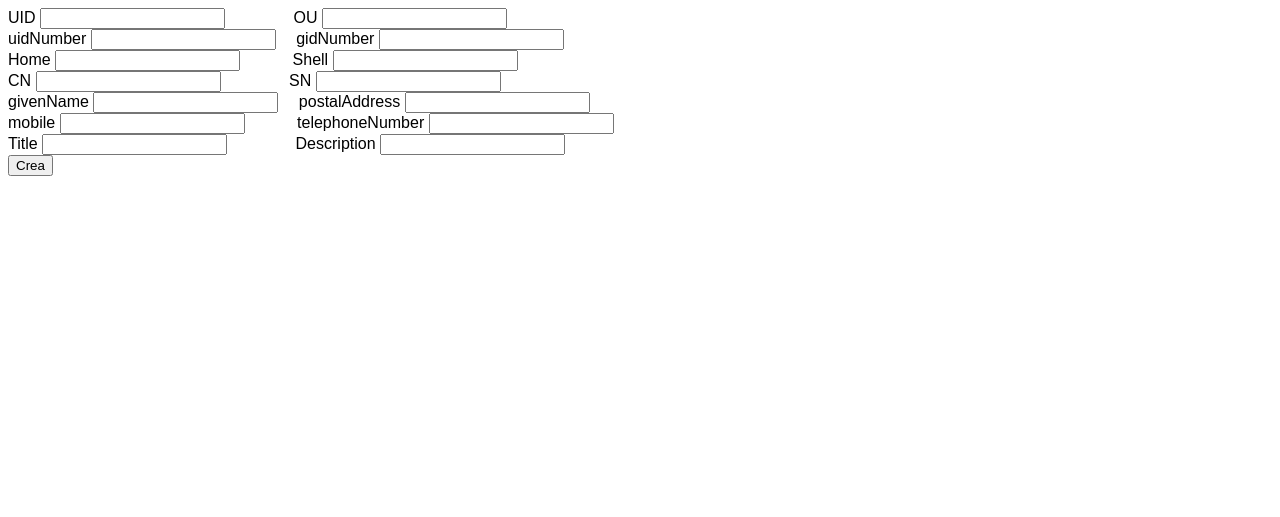
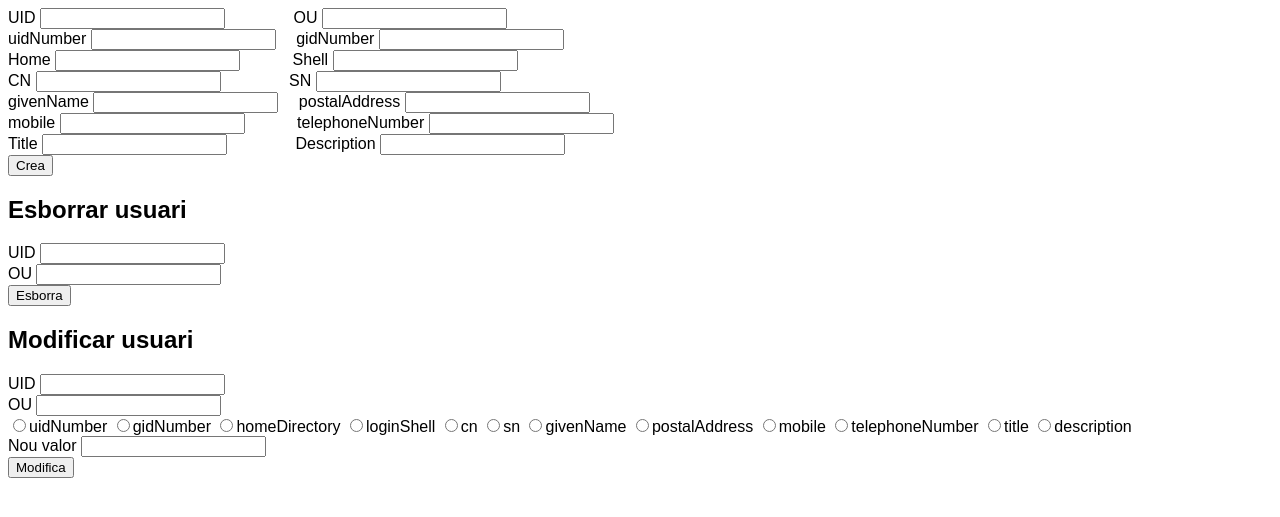
Before and after one commit to ferrytiuu/daw2_m08uf23_projecte_sousa_ferran, a PHP site: page /menu.php in a window 1280 px wide. Shown: the part 238-755 px from the top of the page. Run offline with PHP 8.4, Linux system fonts and the light colour scheme.

Commit message:
Versió final

```diff
--- a/menu.php
+++ b/menu.php
@@ -58,5 +58,37 @@ body {
         <input type="submit" value="Crea">
     </form>
 
+    <h2>Esborrar usuari</h2>
+	<form action="esborrarUsuaris.php" method="POST">
+		<label for="uid">UID</label>
+        <input type="text" id="uid" name="uid"><br>
+        <label for="ou">OU</label>
+        <input type="text" id="ou" name="ou"><br>
+        <input type="submit" value="Esborra">
+    </form>
+
+    <h2>Modificar usuari</h2>
+	<form action="modificarUsuari.php" method="POST">
+		<label for="uid">UID</label>
+        <input type="text" id="uid" name="uid"><br>
+        <label for="ou">OU</label>
+        <input type="text" id="ou" name="ou"><br>
+        <input type="radio" name="radio" value="uidNumber" /><label for="uidNumber">uidNumber</label>
+        <input type="radio" name="radio" value="gidNumber" /><label for="gidNumber">gidNumber</label>
+        <input type="radio" name="radio" value="homeDirectory" /><label for="homeDirectory">homeDirectory</label>
+        <input type="radio" name="radio" value="loginShell" /><label for="loginShell">loginShell</label>
+        <input type="radio" name="radio" value="cn" /><label for="cn">cn</label>
+        <input type="radio" name="radio" value="sn" /><label for="sn">sn</label>
+        <input type="radio" name="radio" value="givenName" /><label for="givenName">givenName</label>
+        <input type="radio" name="radio" value="postalAddress" /><label for="postalAddress">postalAddress</label>
+        <input type="radio" name="radio" value="mobile" /><label for="mobile">mobile</label>
+        <input type="radio" name="radio" value="telephoneNumber" /><label for="telephoneNumber">telephoneNumber</label>
+        <input type="radio" name="radio" value="title" /><label for="title">title</label>
+        <input type="radio" name="radio" value="description" /><label for="description">description</label><br>
+        <label for="nouValor">Nou valor</label>
+        <input type="text" id="nouValor" name="nouValor"><br>
+        <input type="submit" value="Modifica">
+    </form>
+
 </body>
 </html>
```
Also changed, not shown: afegirUsuaris.php (+6 -2 lines), esborrarUsuaris.php (added, +33 -0 lines), modificarUsuari.php (added, +36 -0 lines), 1 other file.
